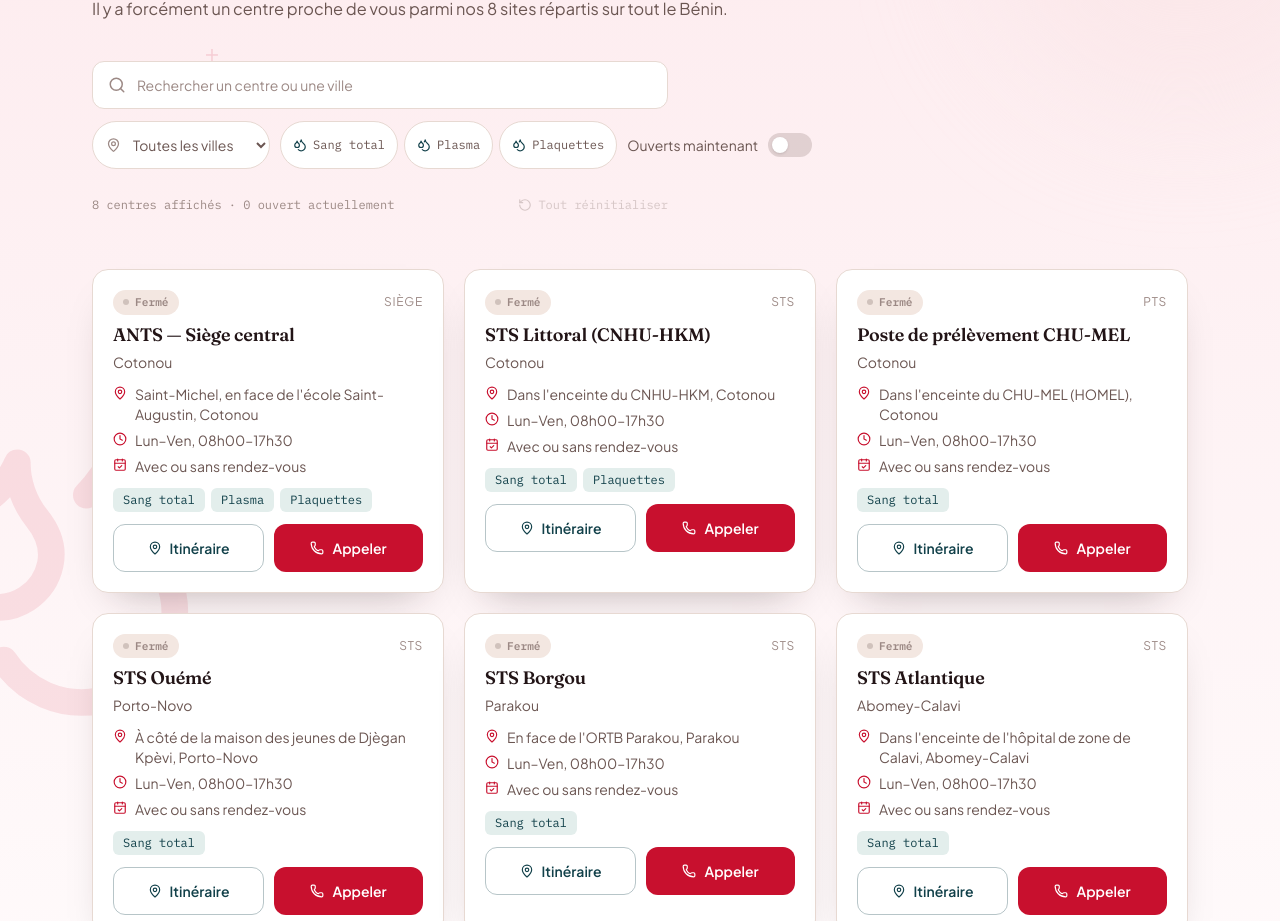
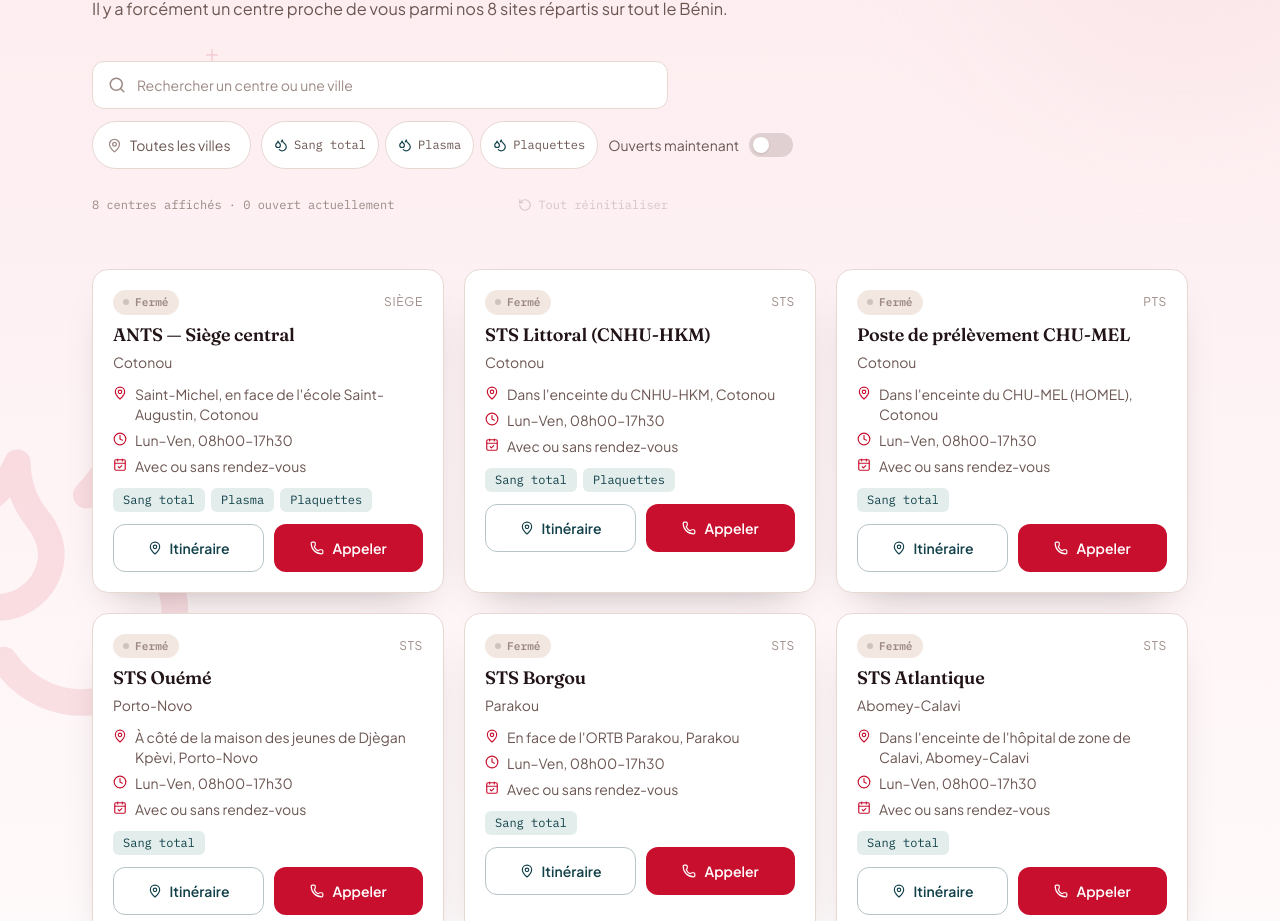
Before and after one commit to mahunaromaric/hemolink, a React (Vite) app: page / in a window 1280 px wide. Shown: the part 3579-4500 px from the top of the page. Built offline with nearby package versions, Linux system fonts and the light colour scheme.

Commit message:
Centres : filtre ville en label flex — l'icône ne chevauche plus le texte du select sur iOS

```diff
--- a/src/components/CentersSection.tsx
+++ b/src/components/CentersSection.tsx
@@ -176,17 +176,17 @@
           </div>
 
           <div className="flex flex-wrap items-center gap-2.5">
-            <div className="relative">
+            <label className="relative inline-flex items-center min-h-12 gap-2 rounded-full bg-white border border-line pl-3.5 pr-4 text-ink-soft focus-within:ring-2 focus-within:ring-primary/30 focus-within:border-primary/50 cursor-pointer">
               <Icon
                 name="map-pin"
                 size={15}
-                className="absolute left-3.5 top-1/2 -translate-y-1/2 text-ink-faint pointer-events-none"
+                className="text-ink-faint pointer-events-none shrink-0"
               />
               <select
                 value={city}
                 onChange={(e) => setCity(e.target.value)}
                 aria-label="Filtrer par ville"
-                className="min-h-12 rounded-full bg-white border border-line pl-9 pr-4 py-2 text-sm text-ink-soft focus:outline-none focus:ring-2 focus:ring-primary/30 focus:border-primary/50"
+                className="appearance-none bg-transparent outline-none text-sm text-ink-soft cursor-pointer"
               >
                 <option value="all">Toutes les villes</option>
                 {cities.map((c) => (
@@ -195,7 +195,7 @@
                   </option>
                 ))}
               </select>
-            </div>
+            </label>
 
             <div className="flex items-center gap-1.5">
               {donTypes.map((t) => {
```
